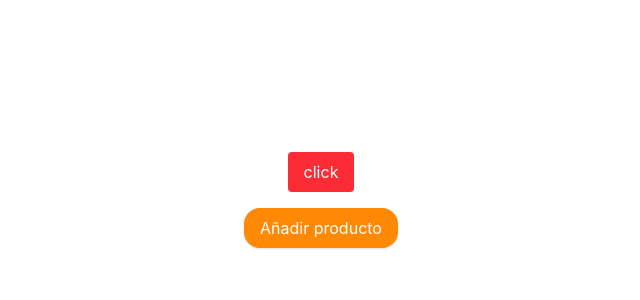
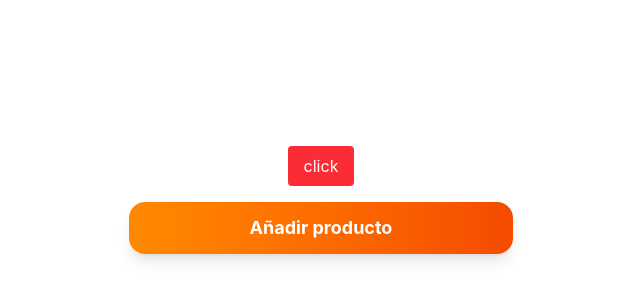
Before and after one commit to palavecino12/Zapi, a React (Vite) app in the folder frontend/: page / in a window 1280 px wide. Shown: the part 200-500 px from the top of the page, without its empty margins (319-959 px from the left). Built offline with nearby package versions, Linux system fonts and the light colour scheme.

Commit message:
Diseño casi definitivo

```diff
--- a/frontend/src/components/Button.tsx
+++ b/frontend/src/components/Button.tsx
@@ -4,21 +4,51 @@ interface ButtonProps {
   variant?: 'primary' | 'danger' | 'success';
   onClick?: () => void;
   children: React.ReactNode;
+  loading?: boolean;
 }
 
-export const Button = ({ children, variant = 'primary', onClick }: ButtonProps) => {
+export const Button = ({
+  children,
+  variant = 'primary',
+  onClick,
+  loading = false
+}: ButtonProps) => {
   const styles = {
-    primary: "bg-orange-400 hover:bg-orange-500 text-white",
-    danger: "bg-orange-400 hover:bg-orange-500 text-white",
-    success: "bg-orange-400 hover:bg-orange-500 text-white"
+    primary:
+      "bg-gradient-to-r from-orange-400 to-orange-600 hover:from-orange-500 hover:to-orange-700",
+    danger:
+      "bg-gradient-to-r from-red-500 to-red-700 hover:from-red-600 hover:to-red-800",
+    success:
+      "bg-gradient-to-r from-green-500 to-green-700 hover:from-green-600 hover:to-green-800"
   };
 
   return (
     <button
       onClick={onClick}
-      className={`block mx-auto px-4 py-2 rounded-2xl shadow-sm transition-colors ${styles[variant]}`}
+      disabled={loading}
+      className={`
+        relative
+        w-full max-w-sm mx-auto
+        px-6 py-3
+        text-lg font-bold text-white
+        rounded-2xl
+        shadow-lg
+        transition-all duration-300
+        transform
+        active:scale-95
+        hover:scale-105
+        hover:shadow-xl
+        ${styles[variant]}
+        ${loading ? 'opacity-60 cursor-not-allowed' : ''}
+      `}
     >
-      {children}
+      {/* Glow effect */}
+      <span className="absolute inset-0 rounded-2xl bg-white/10 opacity-0 hover:opacity-100 transition duration-300"></span>
+
+      {/* Content */}
+      <span className="relative z-10">
+        {loading ? "Cargando..." : children}
+      </span>
     </button>
   );
 };
```
